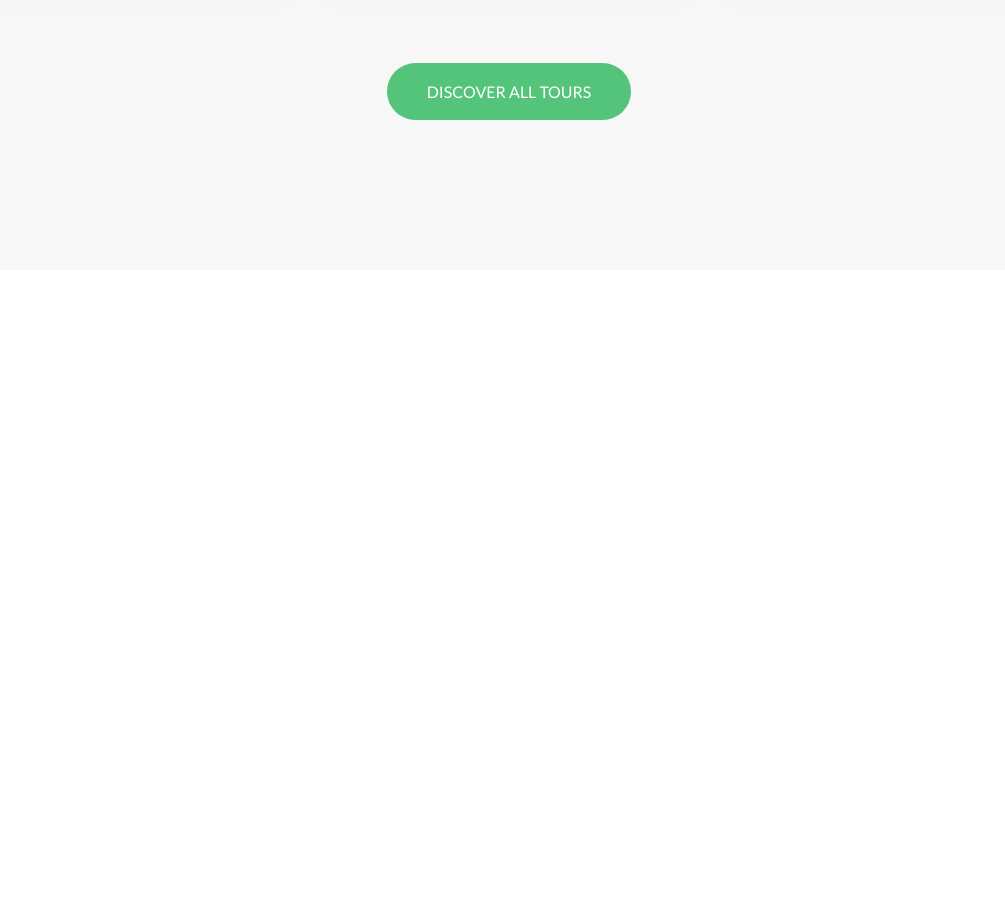
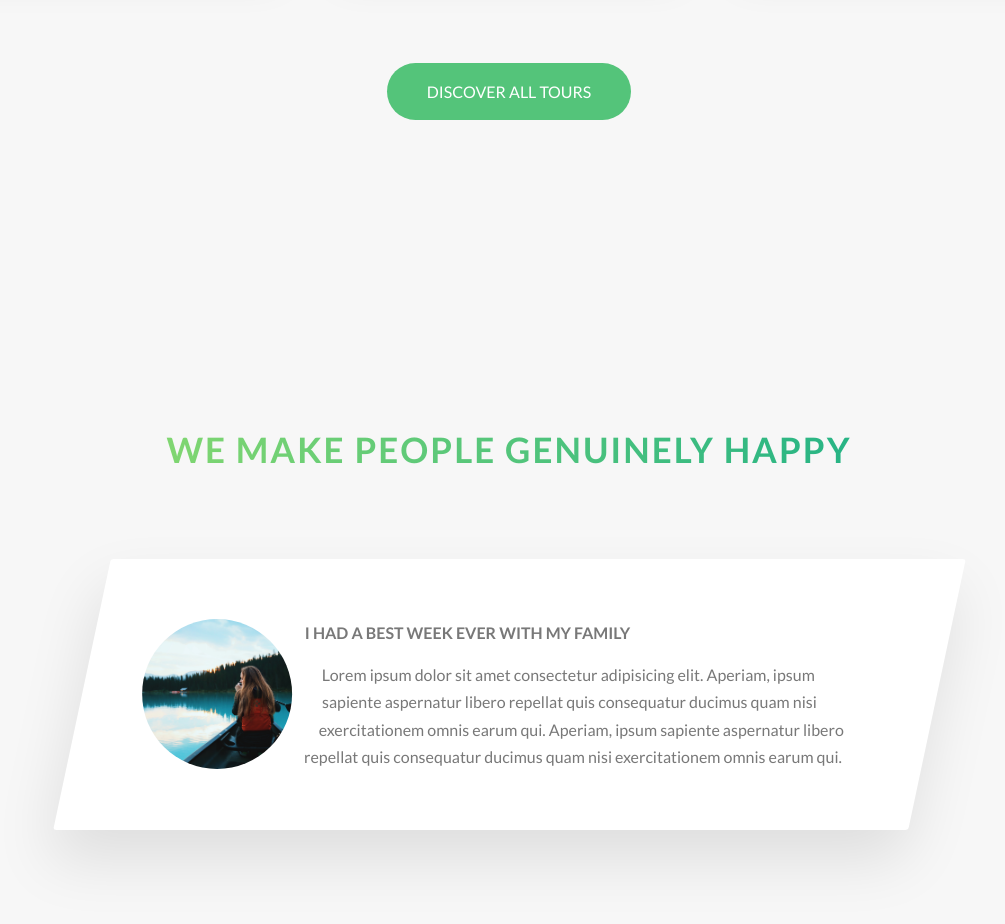
Before and after one commit to iivic17/landing-page--natours, a website: page index.html in a window 1280 px wide. Shown: the part 3027-3951 px from the top of the page, without its empty margins (131-1136 px from the left). Before the commit the page ends 3327 px from the top, so only its background shows below. Drawn offline with Linux system fonts and the light colour scheme.

Commit message:
Building the stories section

```diff
--- a/index.html
+++ b/index.html
@@ -5,7 +5,7 @@
 		<meta http-equiv="X-UA-Compatible" content="IE=edge" />
 		<meta name="viewport" content="width=device-width, initial-scale=1.0" />
 
-		<title>Exciting tours for adventurous people - Natours</title>
+		<title>Exciting tours for adventurous people - Natures</title>
 
 		<link
 			href="https://fonts.googleapis.com/css?family=Lato:100,300,400,700,900"
@@ -18,7 +18,7 @@
 			<div class="header__logo-box">
 				<img
 					src="assets/images/logo-white.png"
-					alt="Natours logo"
+					alt="Natures logo"
 					class="header__logo"
 				/>
 			</div>
@@ -328,6 +328,40 @@
 					<a href="#" class="btn btn--green">Discover all tours</a>
 				</div>
 			</section>
+
+			<section class="section-stories">
+				<div class="u-center-text u-margin-bottom-l">
+					<h2 class="heading-secondary">
+						We make people genuinely happy
+					</h2>
+				</div>
+
+				<div class="row">
+					<div class="story">
+						<figure class="story__shape">
+							<img
+								class="story__img"
+								src="assets/images/nat-8.jpg"
+								alt="Person on a tour"
+							/>
+						</figure>
+						<div class="story__text">
+							<h3 class="heading-tertiary u-margin-bottom-s">
+								I had a best week ever with my family
+							</h3>
+							<p class="paragraph">
+								Lorem ipsum dolor sit amet consectetur
+								adipisicing elit. Aperiam, ipsum sapiente
+								aspernatur libero repellat quis consequatur
+								ducimus quam nisi exercitationem omnis earum
+								qui. Aperiam, ipsum sapiente aspernatur libero
+								repellat quis consequatur ducimus quam nisi
+								exercitationem omnis earum qui.
+							</p>
+						</div>
+					</div>
+				</div>
+			</section>
 		</main>
 	</body>
 </html>
--- a/package.json
+++ b/package.json
@@ -1,5 +1,5 @@
 {
-  "name": "natours",
+  "name": "natures",
   "version": "1.0.0",
   "description": "",
   "main": "index.js",
--- /dev/null
+++ b/sass/components/_story.scss
@@ -0,0 +1,34 @@
+.story {
+	width: 75%;
+	margin: 0 auto;
+	padding: 6rem;
+	padding-left: 9rem;
+
+	box-shadow: 0 3rem 6rem rgba($color-black, 0.1);
+
+	background-color: $color-white;
+	border-radius: 0.3rem;
+
+	transform: skewX(-12deg);
+
+	& > * {
+		transform: skewX(12deg);
+	}
+
+	&__shape {
+		width: 15rem;
+		height: 15rem;
+
+		float: left;
+		-webkit-shape-outside: circle(50% at 50% 50%);
+		shape-outside: circle(50% at 50% 50%);
+		-webkit-clip-path: circle(50% at 50% 50%);
+		clip-path: circle(50% at 50% 50%);
+
+		transform: translateX(-3rem) skewX(12deg);
+	}
+
+	&__img {
+		height: 100%;
+	}
+}
--- a/sass/main.scss
+++ b/sass/main.scss
@@ -13,6 +13,7 @@
 @import 'components/card';
 @import 'components/composition';
 @import 'components/feature-box';
+@import 'components/story';
 
 @import 'layout/grid';
 @import 'layout/header';
--- a/sass/pages/_home.scss
+++ b/sass/pages/_home.scss
@@ -31,3 +31,9 @@
 	padding: 25rem 0 15rem 0;
 	margin-top: -10rem;
 }
+
+.section-stories {
+	padding: 15rem 0;
+
+	background-color: $color-grey-light-1;
+}
```
Also changed, not shown: assets/images/nat-8.jpg (added), css/main.css, 1 other file.
